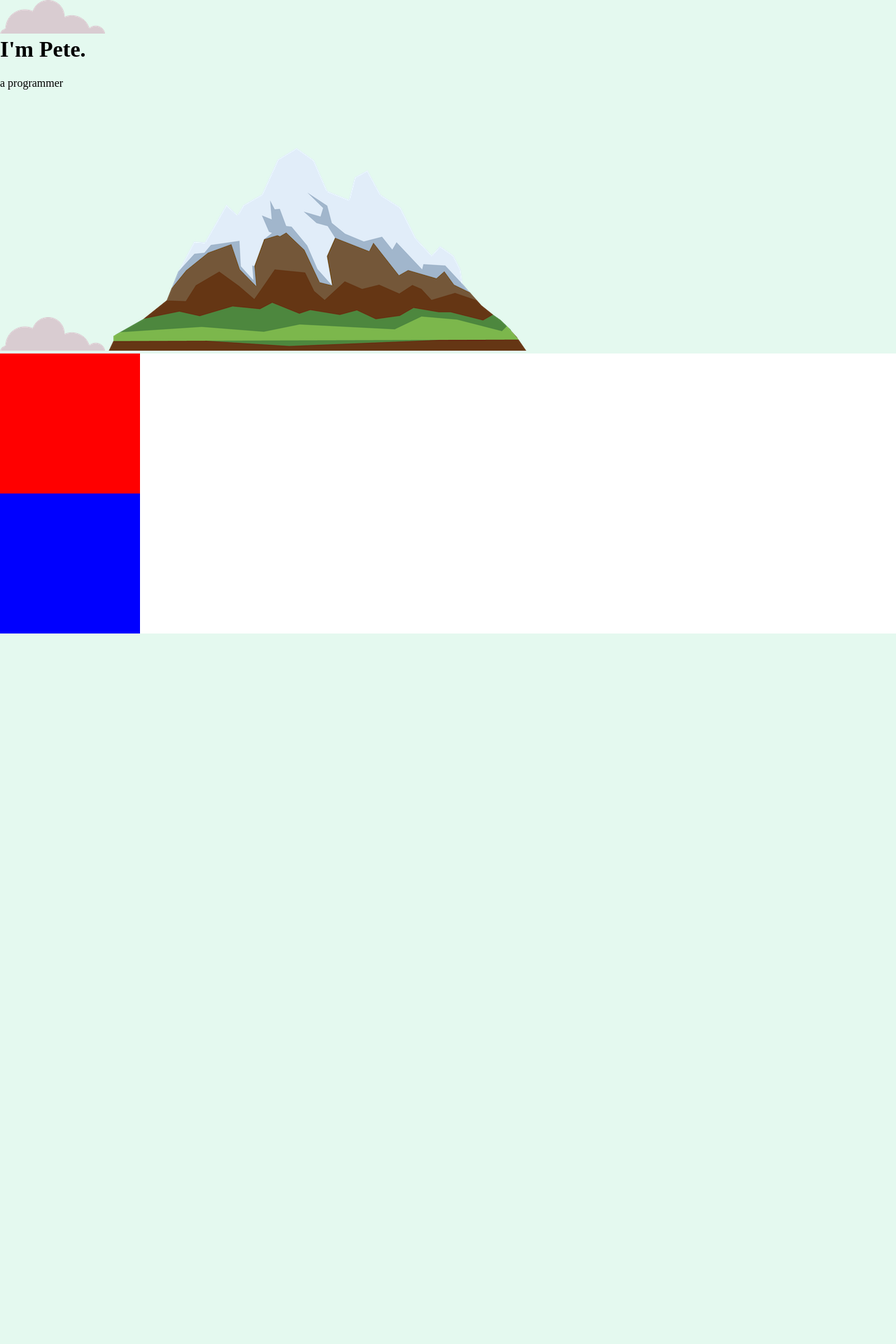
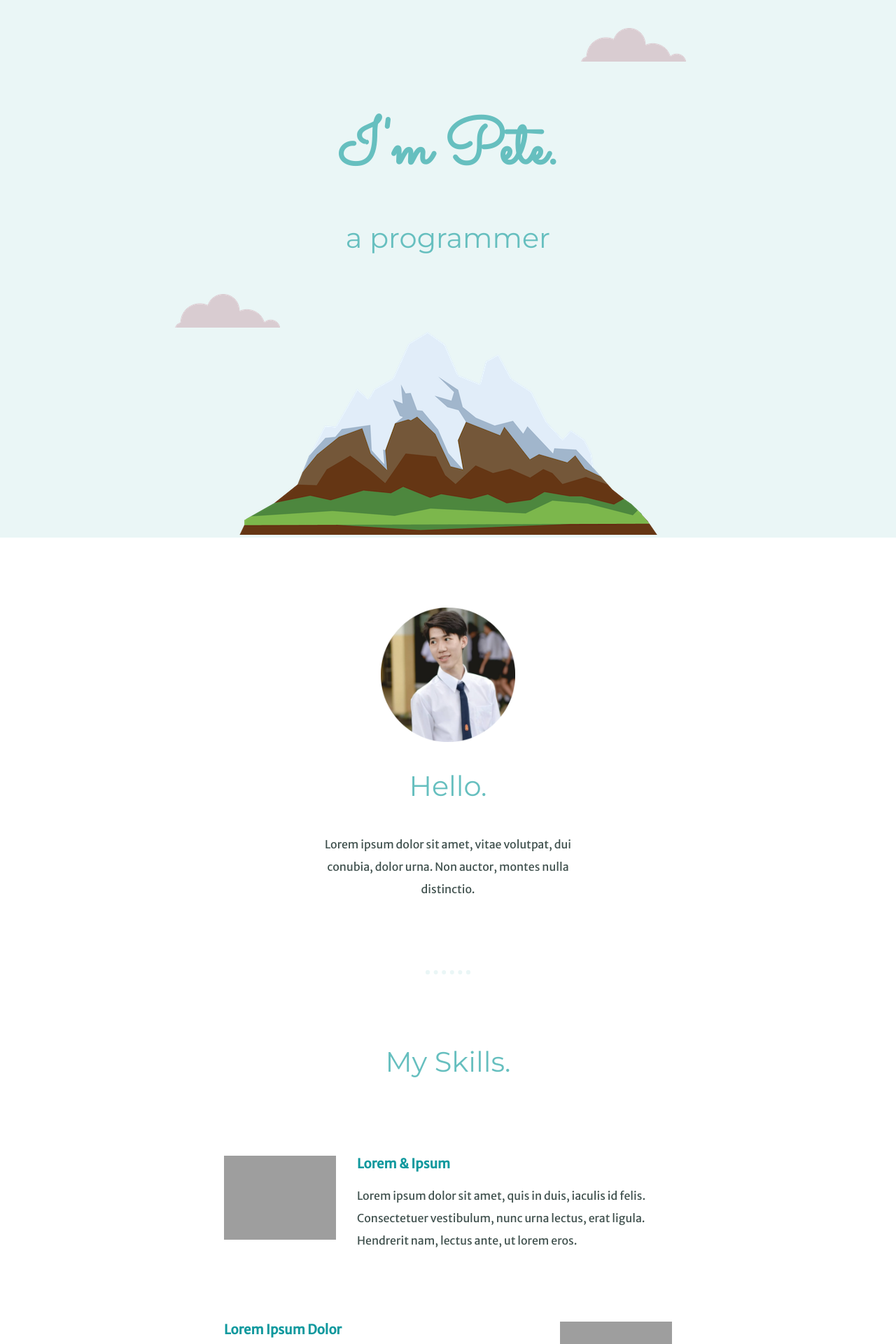
Before and after one commit to pete13232/Web_Dev_Bootcamp, a web app: file CSS - My Site/index.html in a window 1280 px wide. Shown: the top 1920 px of the page at 70% size. Before the commit the page ends 905 px from the top, so only its background shows below. Run offline with its HTML, style and script files only (its server is not run), Linux system fonts and the light colour scheme; grey boxes are pictures that could not be loaded.

Commit message:
Completed CSS Basic

```diff
--- a/CSS - My Site/css/styles.css
+++ b/CSS - My Site/css/styles.css
@@ -1,23 +1,142 @@
-body{
+body {
+    color: #40514E;
     margin: 0;
+    text-align: center;
+    font-family: 'Merriweather Sans', sans-serif;
 }
 
-h1{
-    margin-top:0;
+h1 {
+    font-size: 5.625rem;
+    font-family: 'Sacramento', cursive;
+    margin: 50px auto 0 auto;
+    color: #66BFBF;
 }
 
-.top-container{
-    background-color: #E4F9EF;
+h2 {
+    font-family: 'Montserrat', sans-serif;
+    font-size: 2.5rem;
+    color: #66BFBF;
+    font-weight: normal;
+    padding-bottom: 10px;
 }
 
-.middle-container{
-    width: 200px;
-    height: 200px;
-    background-color: red;
+p
+{
+    line-height: 2;
 }
 
-.bottom-container{
-    width: 200px;
-    height: 200px;
-    background-color: blue;
+h3 {
+    color: #11999E;
 }
+
+hr {
+    border: 6px dotted #EAF6F6;
+    border-bottom: 0px;
+    width: 4%;
+    margin: 100px auto;
+}
+
+a{
+    color: #11999E;
+    font-family: 'Montserrat', sans-serif;
+    text-decoration: none;
+    margin: 10px 20px;
+}
+
+a:hover{
+    color: #EAF6F6;
+}
+
+.top-container {
+    background-color: #EAF6F6;
+    position: relative;
+    padding-top: 100px;
+}
+
+.middle-container {
+    margin: 100px 0;
+}
+
+.bottom-container {
+    background-color: #66BFBF;
+    padding: 50px 0 20px;
+    /* margin: 50px 0 20px; */
+}
+
+.bottom-cloud {
+    position: absolute;
+    left: 250px;
+    bottom: 300px;
+}
+
+.top-cloud {
+    position: absolute;
+    right: 300px;
+    top: 40px;
+}
+
+.profile img {
+    width: 15%;
+}
+
+.btn {
+    background: #11cdd4;
+    background-image: -webkit-linear-gradient(top, #11cdd4, #11999e);
+    background-image: -moz-linear-gradient(top, #11cdd4, #11999e);
+    background-image: -ms-linear-gradient(top, #11cdd4, #11999e);
+    background-image: -o-linear-gradient(top, #11cdd4, #11999e);
+    background-image: linear-gradient(to bottom, #11cdd4, #11999e);
+    -webkit-border-radius: 8;
+    -moz-border-radius: 8;
+    border-radius: 8px;
+    font-family: 'Montserrat', sans-serif;
+    color: #ffffff;
+    font-size: 20px;
+    padding: 10px 20px 10px 20px;
+    text-decoration: none;
+
+}
+
+.btn:hover {
+    background: #30e3cb;
+    background-image: -webkit-linear-gradient(top, #30e3cb, #2bc4ad);
+    background-image: -moz-linear-gradient(top, #30e3cb, #2bc4ad);
+    background-image: -ms-linear-gradient(top, #30e3cb, #2bc4ad);
+    background-image: -o-linear-gradient(top, #30e3cb, #2bc4ad);
+    background-image: linear-gradient(to bottom, #30e3cb, #2bc4ad);
+    text-decoration: none;
+}
+
+.skill-row {
+    width: 50%;
+    margin: 100px auto;
+    text-align: left;
+}
+
+.code-img {
+    width: 25%;
+    float: left;
+    margin-right: 30px;
+}
+
+.chilli-img {
+    width: 25%;
+    float: right;
+    margin-left: 30px;
+}
+
+.intro {
+    width: 30%;
+    margin: auto;
+}
+
+.contact-message{
+    width: 40%;
+    margin: 40px auto;
+}
+
+.copyright{
+    color: #EAF6F6;
+    font-size: 0.75rem;
+    padding: 20px 0;
+}
--- a/CSS - My Site/index.html
+++ b/CSS - My Site/index.html
@@ -6,21 +6,62 @@
     <title>Peetawit Vongchanapibul</title>
     <link rel="stylesheet" href="css/styles.css">
     <link rel="icon" href="favicon.ico?v=2">
+    <link rel="preconnect" href="https://fonts.googleapis.com">
+    <link rel="preconnect" href="https://fonts.gstatic.com" crossorigin>
+    <link
+        href="https://fonts.googleapis.com/css2?family=Merriweather+Sans&family=Montserrat&family=Sacramento&display=swap"
+        rel="stylesheet">
 </head>
 
 <body>
     <div class="top-container">
-        <img src="images/cloud.png" alt="cloud-img">
+        <img class="top-cloud" src="images/cloud.png" alt="cloud-img">
         <h1>I'm Pete.</h1>
-        <p>a programmer</p>
-        <img src="images/cloud.png" alt="cloud-img">
+        <h2>a programmer</h2>
+        <img class="bottom-cloud" src="images/cloud.png" alt="cloud-img">
         <img src="images/mountain.png" alt="mountain-img">
     </div>
+
     <div class="middle-container">
+        <div class="profile">
+            <img src="images/peetawit-circle.png" alt="profile pic">
+            <h2>Hello.</h2>
+            <p class="intro">Lorem ipsum dolor sit amet, vitae volutpat, dui conubia, dolor urna. Non auctor, montes
+                nulla distinctio.
+            </p>
+        </div>
+        <hr>
+        <div class="skills">
+            <h2>My Skills.</h2>
+            <div class="skill-row">
+                <img class="code-img" src="https://cdn-icons-png.flaticon.com/512/888/888859.png" alt="HTML">
+                <h3>Lorem & Ipsum</h3>
+                <p>Lorem ipsum dolor sit amet, quis in duis, iaculis id felis. Consectetuer vestibulum, nunc urna
+                    lectus, erat ligula. Hendrerit nam, lectus ante, ut lorem eros.</p>
+            </div>
+            <div class="skill-row">
+                <img class="chilli-img" src="https://cdn-icons-png.flaticon.com/512/1913/1913288.png" alt="guitar">
+                <h3>Lorem Ipsum Dolor</h3>
+                <p>Lorem ipsum dolor sit amet, mauris sed consectetuer. Etiam et eu, bibendum interdum, lacus quis
+                    mauris. Curabitur wisi, quisque vel eu, rutrum nam.</p>
+            </div>
+        </div>
+        <hr>
+        <div class="contact-me">
+            <h2>Get In Touch</h2>
+            <h3>Lorem ipsum dolor sit amet, non elit.</h3>
+            <p class="contact-message">Lorem ipsum dolor sit amet, in quis, aenean amet. Phasellus sodales, tellus donec
+                dui, ornare erat Lorem ipsum dolor sit amet.</p>
+            <a class="btn" href="mailto:peetawit.vong@gmail.com">CONTACT ME</a>
+        </div>
+    </div>
 
-    </div>
+
     <div class="bottom-container">
-
+            <a class="footer-link" href="https://www.linkedin.com/">LinkedIn</a>
+            <a class="footer-link" href="https://twitter.com/">Twitter</a>
+            <a class="footer-link" href="https://www.appbrewery.co/">Website</a>
+        <p class="copyright">© Name Surname.</p>
     </div>
 </body>
 
```
Also changed, not shown: CSS - My Site/images/peetawit-circle.png (added).
